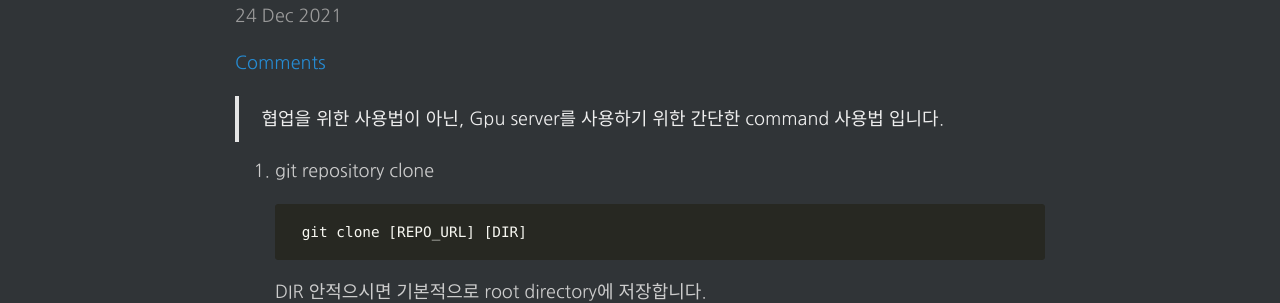
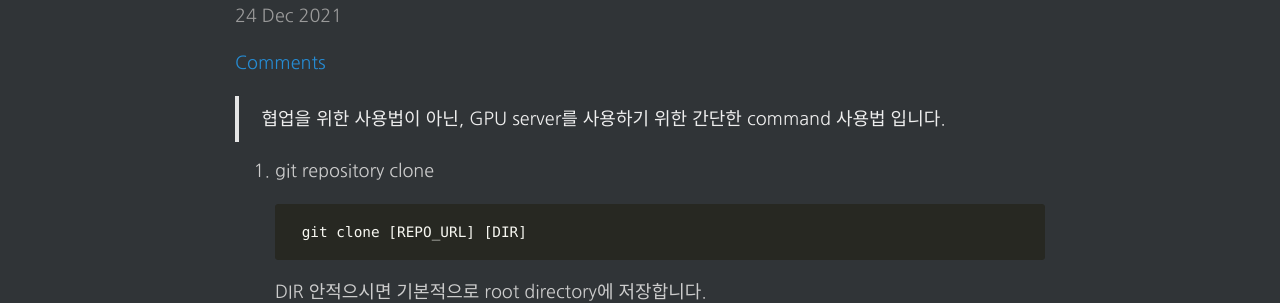
Before and after one commit to changhyeonnam/changhyeonnam.github.io, a Jekyll site: the page built from _posts/2021/2021-12-24-github_manual.md, in a window 1280 px wide. Shown: the part 209-512 px from the top of the page. Built offline with Jekyll 4.4.1, drawn with Linux system fonts in a browser that asks for light colours; nearby versions of some CDN libraries; comment, search, counter and statistics services are not loaded.

```diff
--- a/_posts/2021/2021-12-24-github_manual.md
+++ b/_posts/2021/2021-12-24-github_manual.md
@@ -8,7 +8,7 @@ use_math: true
 comments: true
 ---
 
->협업을 위한 사용법이 아닌, Gpu server를 사용하기 위한 간단한 command 사용법 입니다.
+>협업을 위한 사용법이 아닌, GPU server를 사용하기 위한 간단한 command 사용법 입니다.
 >
 
 1. git repository clone
```
